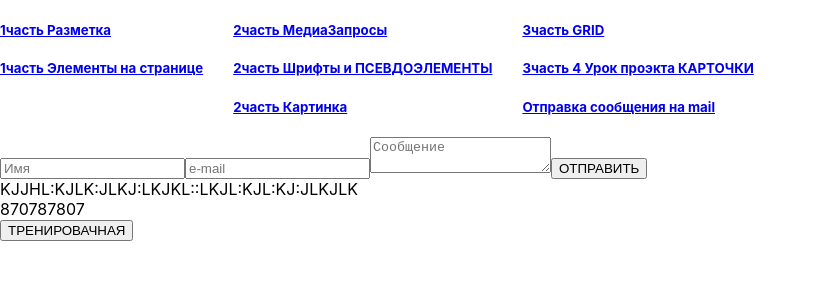
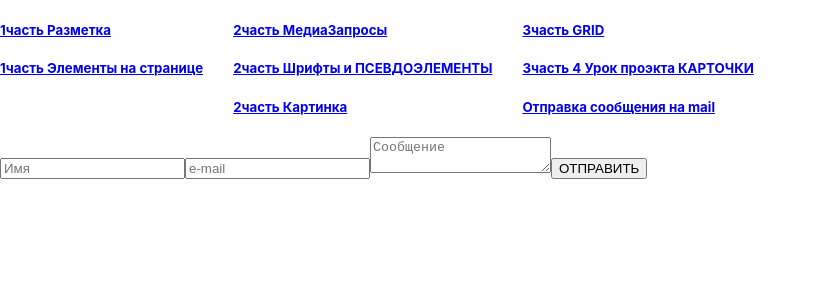
Before and after one commit to pavelminsk1979/TrainCSS, a React (Create React App) app: page /messageOnMail in a window 1280 px wide. Shown: the top 300 px of the page, without its empty margins (0-816 px from the left). Built offline with nearby package versions, Linux system fonts and the light colour scheme; a web font is replaced by a local one.

Commit message:
refacto............

```diff
--- a/src/f3-differernt/MessageOnMail.tsx
+++ b/src/f3-differernt/MessageOnMail.tsx
@@ -59,9 +59,6 @@ export const MessageOnMail = () => {
                                            {...formik.getFieldProps('message')}/>
                             </label>
                             <button  type='submit'>ОТПРАВИТЬ</button>
-                            <div>KJJHL:KJLK:JLKJ:LKJKL::LKJL:KJL:KJ:JLKJLK</div>
-                            <div>870787807</div>
-                            <button  >ТРЕНИРОВАЧНАЯ</button>
                         </form>
                 </div>
             </div>
```
